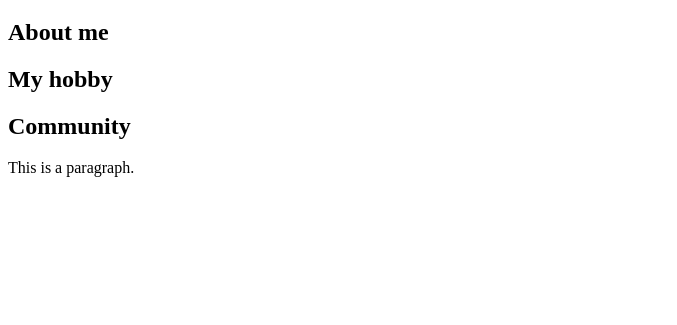
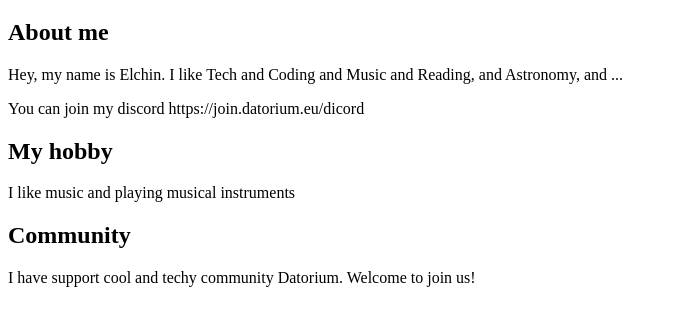
Before and after one commit to Krista266/my-first-repo, a plain HTML site: page index.html in a window 1280 px wide. Shown: the part 185-510 px from the top of the page, without its empty margins (0-677 px from the left). Drawn offline with Linux system fonts and the light colour scheme.

Commit message:
Update index.html

```diff
--- a/index.html
+++ b/index.html
@@ -9,16 +9,19 @@ first webpage
 <p>This is a paragraph.</p>
 
 
-<!DOCTYPE html>
 <html>
 <body>
 
 <h1>Welcome to my hobby website</h1>
   <h2>About me</h2>
+  <p>Hey, my name is Elchin. I like Tech and Coding and Music and Reading, and Astronomy, and ...</p>
+  <p>You can join my discord https://join.datorium.eu/dicord</p>
+
   <h2>My hobby</h2>
+  <p>I like music and playing musical instruments</p>
+
   <h2>Community</h2>
-
-<p>This is a paragraph.</p>
+  <p>I have support cool and techy community Datorium. Welcome to join us!</p>
 
 </body>
 </html>
```
